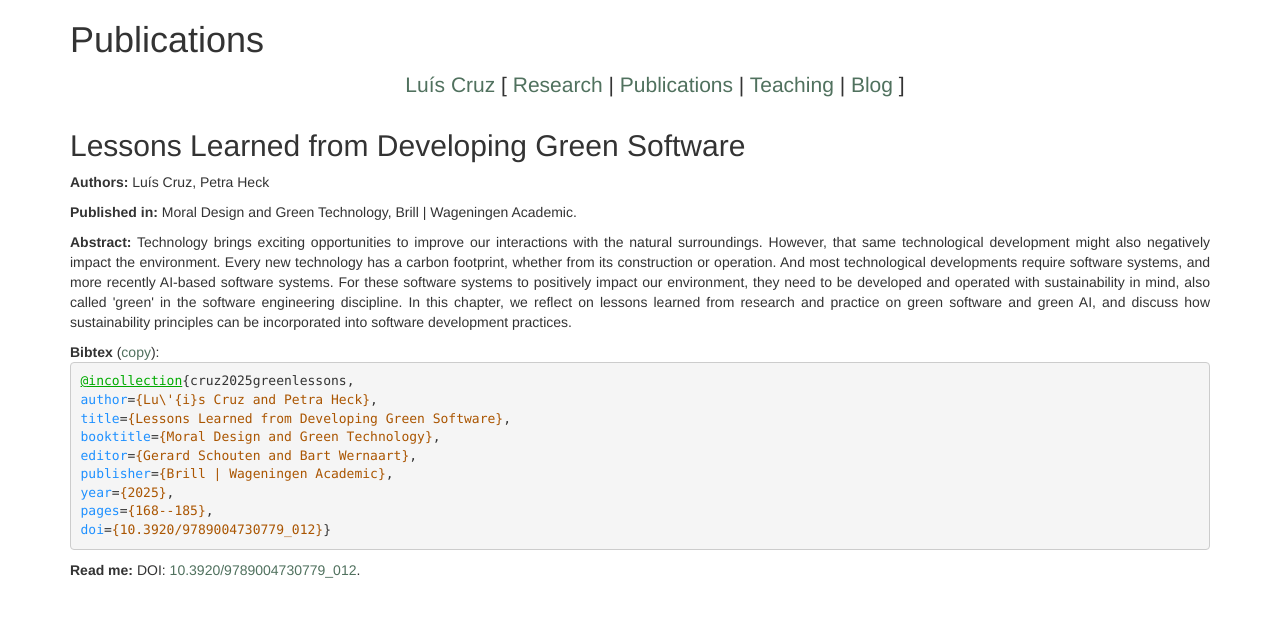
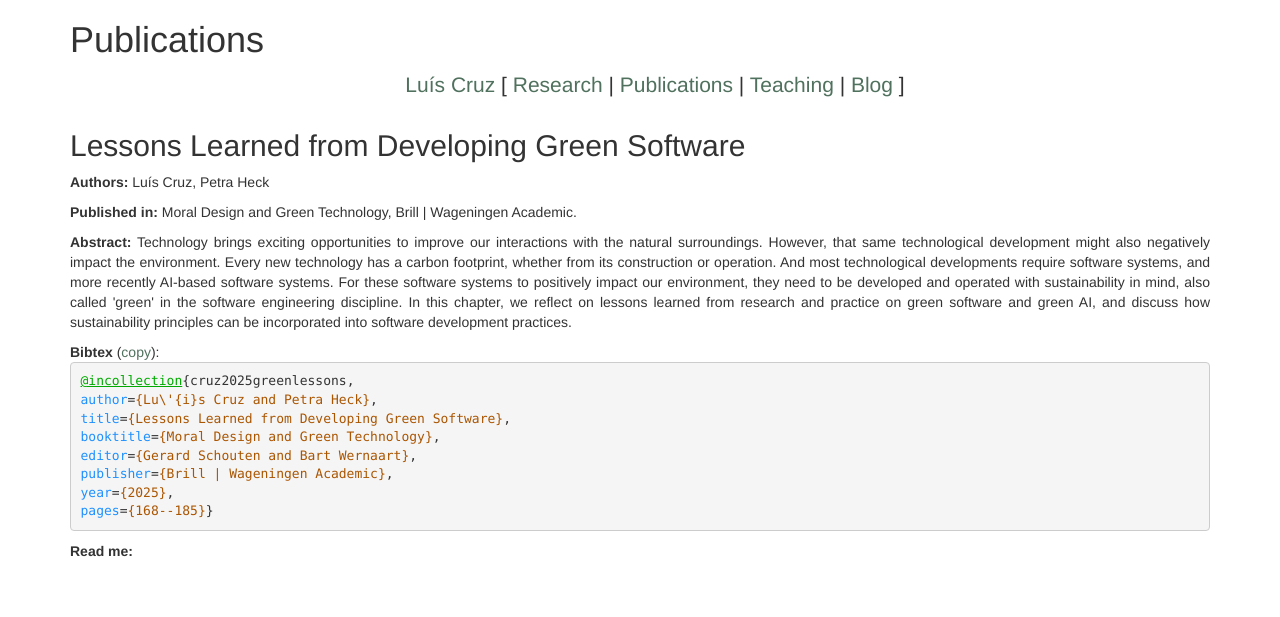
Before and after one commit to luiscruz/luiscruz.github.io, a Jekyll site: the page built from _publications/2025-05-cruz-greenlessons.md, in a window 1280 px wide. Shown: the top 617 px of the page. Built offline with Jekyll 4.4.1, drawn with Linux system fonts in a browser that asks for light colours; comment, search, counter and statistics services are not loaded.

Commit message:
remove broken DOI from cruz2025greenlessons

```diff
--- a/_publications/2025-05-cruz-greenlessons.md
+++ b/_publications/2025-05-cruz-greenlessons.md
@@ -5,7 +5,6 @@ author: Luís Cruz, Petra Heck
 journal: "Moral Design and Green Technology, Brill | Wageningen Academic"
 title: "Lessons Learned from Developing Green Software"
 year: 2025
-doi: 10.3920/9789004730779_012
 abstract: |-
   Technology brings exciting opportunities to improve our interactions with the natural surroundings. However, that same technological development might also negatively impact the environment. Every new technology has a carbon footprint, whether from its construction or operation. And most technological developments require software systems, and more recently AI-based software systems. For these software systems to positively impact our environment, they need to be developed and operated with sustainability in mind, also called 'green' in the software engineering discipline. In this chapter, we reflect on lessons learned from research and practice on green software and green AI, and discuss how sustainability principles can be incorporated into software development practices.
 bibtex: |-
@@ -16,6 +15,5 @@ bibtex: |-
   editor={Gerard Schouten and Bart Wernaart},
   publisher={Brill | Wageningen Academic},
   year={2025},
-  pages={168--185},
-  doi={10.3920/9789004730779_012}}
+  pages={168--185}}
 ---
```
